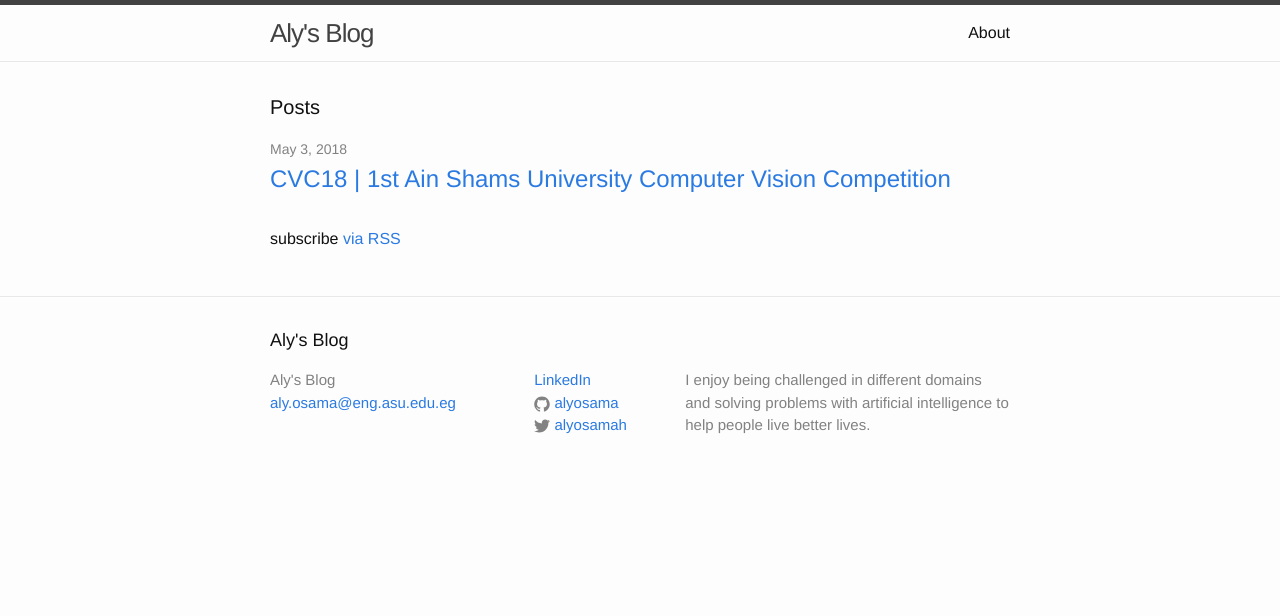
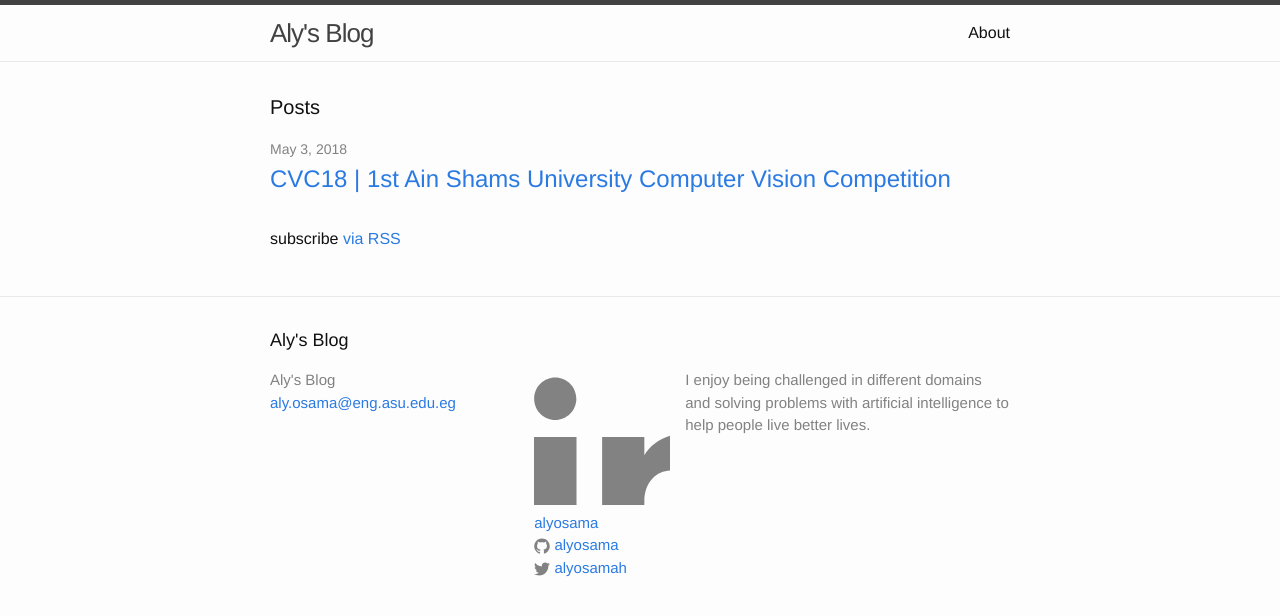
Before and after one commit to alyosama/alyosama.github.io, a Jekyll site: the page built from index.html, in a window 1280 px wide. Shown: the top 616 px of the page. Built offline with Jekyll 4.4.1, drawn with Linux system fonts in a browser that asks for light colours.

Commit message:
adding linkedin svg

```diff
--- a/_includes/footer.html
+++ b/_includes/footer.html
@@ -17,10 +17,17 @@
         {% if site.linkedin_username %}
           <li>
             <a href="https://linkedin.com/in/{{ site.linkedin_username }}">
-              <i class="fa fa-linkedin"></i> LinkedIn
+              <span class="fa fa-linkedin"">
+                <svg viewBox="0 0 16 16">
+                  <path fill="#828282" d="M4.98 3.5c0 1.381-1.11 2.5-2.48 2.5s-2.48-1.119-2.48-2.5c0-1.38 1.11-2.5 2.48-2.5s2.48 1.12 2.48 2.5zm.02 4.5h-5v16h5v-16zm7.982 0h-4.968v16h4.969v-8.399c0-4.67 6.029-5.052 6.029 0v8.399h4.988v-10.131c0-7.88-8.922-7.593-11.018-3.714v-2.155z"/>
+                </svg>
+              </span>
+
+              <span class="username">{{ site.github_username }}</span>
             </a>
           </li>
-        {% endif %}
+          {% endif %}
+
           {% if site.github_username %}
           <li>
             <a href="https://github.com/{{ site.github_username }}">
```
